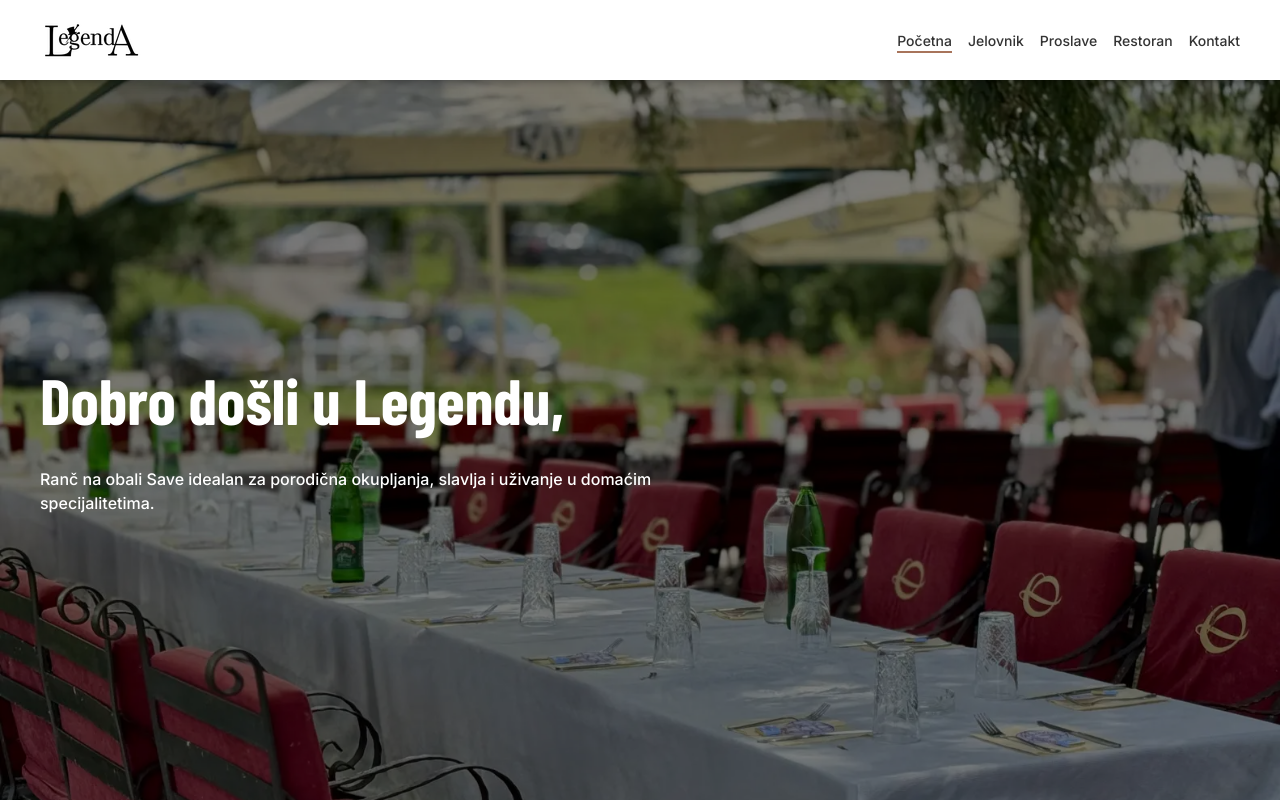
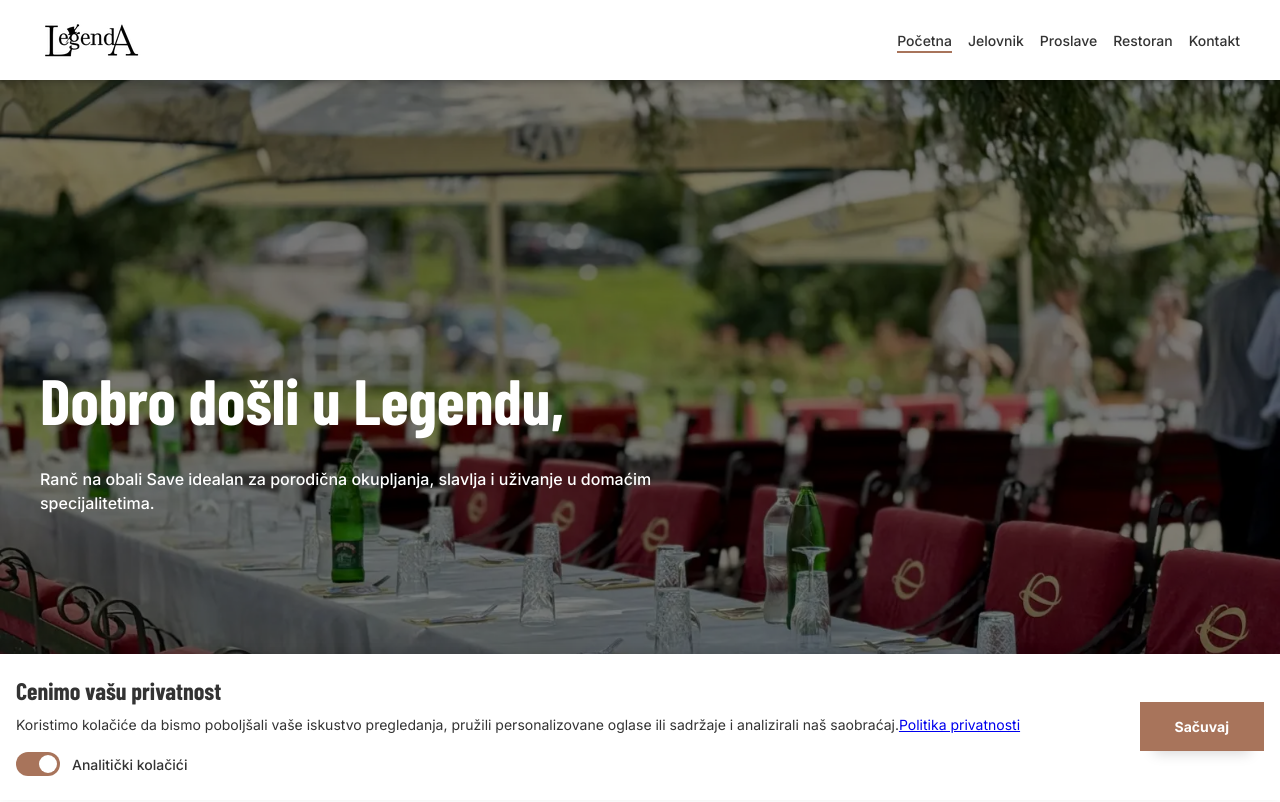
Before and after one commit to ignjatovicadam/rancrestoranegenda-client, a Vue app: page / in a window 1280 px wide. Shown: the top 802 px of the page. Built offline with nearby package versions, Linux system fonts and the light colour scheme; a web font is replaced by a local one.

Commit message:
cookie banner

```diff
--- a/package.json
+++ b/package.json
@@ -2,7 +2,7 @@
   "homepage": "https://ignjatovicadam.github.io/rancrestoranegenda-client/",
   "name": "client",
   "private": true,
-  "version": "0.0.11",
+  "version": "0.0.12",
   "type": "module",
   "scripts": {
     "dev": "vite",
--- a/src/App.vue
+++ b/src/App.vue
@@ -1,5 +1,5 @@
 <script setup>
-  import { AppHeader, AppFooter } from './components';
+  import { AppHeader, AppFooter, AppCookieConsent } from './components';
 </script>
 
 <template>
@@ -7,5 +7,6 @@
   <main>
     <router-view />
   </main>
+  <app-cookie-consent />
   <app-footer />
 </template>
--- /dev/null
+++ b/src/components/AppCookieConsent/AppCookieConsent.vue
@@ -0,0 +1,128 @@
+<script setup>
+    import { onMounted, ref } from 'vue';
+
+    const open = ref(false);
+    const googleAl = ref(true);
+
+    onMounted(() => {
+        open.value = true;
+    });
+</script>
+
+<template>
+    <Transition name="cookie-slide">
+        <div v-if="open" class="cookie-consent padding-block-500">
+            <div class="large-container">
+                <div class="two-cl-layout">
+                    <div>
+                        <h3 class="fs-tertiary-heading fw-bold mb-1">Cenimo vašu privatnost</h3>
+                        <span class="fw-regular fs-small mb-2">Koristimo kolačiće da bismo poboljšali vaše iskustvo pregledanja, pružili personalizovane oglase ili sadržaje i analizirali naš saobraćaj.<router-link to="/privacypolicy">Politika privatnosti</router-link></span>
+                        <div class="toggle-group">
+                            <label class="toggle-label fw-semi-bold fs-small">
+                                <input v-model="googleAl" type="checkbox" class="toggle-input" />
+                                <span class="toggle-switch fw-bold"></span>
+                                <span>Analitički kolačići</span>
+                            </label>
+                        </div>
+                    </div>
+
+                    <div>
+                        <button @click="open = false" class="button button-primary">Sačuvaj</button>
+                    </div>
+                </div>
+            </div>
+        </div>
+    </Transition>
+</template>
+
+<style scoped>
+.cookie-consent {
+    position: fixed;
+    bottom: 0;
+    width: 100%;
+    z-index: 1000;
+    background-color: white;
+    box-shadow: 0 -2px 10px rgba(0, 0, 0, 0.1);
+}
+
+.fs-small {
+    font-size: 0.875rem;
+}
+
+.two-cl-layout {
+    display: flex;
+    flex-direction: column;
+    gap: var(--size-400);
+}
+
+@media (min-width: 50em) {
+    .two-cl-layout {
+        flex-direction: row;
+        justify-content: space-between;
+        align-items: center;
+    }
+}
+
+.mb-1 {
+    margin-bottom: var(--size-200);
+}
+
+.toggle-group {
+    margin-top: 1em;
+}
+
+.toggle-label {
+    display: flex;
+    align-items: center;
+    gap: 0.75rem;
+    cursor: pointer;
+}
+
+.toggle-input {
+    display: none;
+}
+
+.toggle-switch {
+    position: relative;
+    width: 44px;
+    height: 24px;
+    background-color: #ccc;
+    border-radius: 999px;
+    transition: background-color 0.3s ease;
+}
+
+.toggle-switch::after {
+    content: "";
+    position: absolute;
+    top: 3px;
+    left: 3px;
+    width: 18px;
+    height: 18px;
+    background-color: #fff;
+    border-radius: 50%;
+    transition: transform 0.3s ease;
+}
+
+.toggle-input:checked + .toggle-switch {
+    background-color: var(--clr-accent-400);
+}
+
+.toggle-input:checked + .toggle-switch::after {
+    transform: translateX(20px);
+}
+
+.cookie-slide-enter-from,
+.cookie-slide-leave-to {
+  opacity: 0;
+}
+
+.cookie-slide-enter-active,
+.cookie-slide-leave-active {
+  transition: opacity 1s ease;
+}
+
+.cookie-slide-enter-to,
+.cookie-slide-leave-from {
+  opacity: 1;
+}
+</style>
--- /dev/null
+++ b/src/components/AppCookieConsent/index.js
@@ -0,0 +1 @@
+export { default as AppCookieConsent } from './AppCookieConsent.vue';
--- a/src/components/ImageGallery/ImageGallery.vue
+++ b/src/components/ImageGallery/ImageGallery.vue
@@ -77,6 +77,7 @@
                         :loading="i === 0 ? 'eager' : 'lazy'"
                         :src="image.url"
                         :alt="image.description"
+                        :class="{ 'loaded': cache[image.url] }"
                         @load="cache[image.url] = image.url"
                         @dragstart.prevent
                     >
--- a/src/components/ImageGallery/imageGallery.css
+++ b/src/components/ImageGallery/imageGallery.css
@@ -60,6 +60,12 @@
         transition: transform 0.2s ease-in-out;
         -webkit-touch-callout: none;
         will-change: filter;
+
+        opacity: 0;
+
+        &.loaded {
+            opacity: 1;
+        }
     }
 
     .vgo-gallery__cell-blur {
--- a/src/components/index.js
+++ b/src/components/index.js
@@ -2,3 +2,4 @@ export * from './AppHeader';
 export * from './AppFooter';
 export * from './AppHero';
 export * from './BookingForm';
+export * from './AppCookieConsent';
--- a/src/router/index.js
+++ b/src/router/index.js
@@ -9,6 +9,7 @@ import EventsView from '../views/EventsView.vue';
 import MenuView from '../views/MenuView.vue';
 import BirthdatePartiesView from '../views/BirthdatePartiesView.vue';
 import ImportantInfoView from '../views/ImportantInfoView.vue';
+import NotFoundView from '../views/NotFoundView.vue';
 
 const routes = [
     {
@@ -16,7 +17,7 @@ const routes = [
         name: 'Home',
         component: HomeView,
         meta: {
-            title: 'Ranč restoran Legenda',
+            title: 'Restoran ranč Legenda',
             description: 'Ranč na obali Save idealan za porodična okupljanja, slavlja i uživanje u domaćim specijalitetima.'
         }
     },
@@ -25,7 +26,7 @@ const routes = [
         name: 'Restaurant',
         component: RestaurantView,
         meta: {
-            title: 'O restoranu | Ranč restoran Legenda',
+            title: 'O restoranu | Restoran ranč Legenda',
             description: 'Istražite naš restoran, meni i specijalitete. Rezervišite sto danas.'
         }
     },
@@ -34,7 +35,7 @@ const routes = [
         name: 'TeamBuilding',
         component: TeamBuildingView,
         meta: {
-            title: 'Team Building | Ranč restoran Legenda',
+            title: 'Team Building | Restoran ranč Legenda',
             description: 'Organizujte nezaboravan team building za svoj tim.'
         }
     },
@@ -43,7 +44,7 @@ const routes = [
         name: 'Contact',
         component: ContactView,
         meta: {
-            title: 'Kontakt | Ranč restoran Legenda',
+            title: 'Kontakt | Restoran ranč Legenda',
             description: 'Kontaktirajte nas za rezervacije, događaje ili informacije.'
         }
     },
@@ -52,7 +53,7 @@ const routes = [
         name: 'PrivacyPolicy',
         component: PrivacyPolicyView,
         meta: {
-            title: 'Politika privatnosti | Ranč restoran Legenda',
+            title: 'Politika privatnosti | Restoran ranč Legenda',
             description: 'Politika privatnosti Ranclegenda - kako štitimo vaše podatke.'
         }
     },
@@ -61,7 +62,7 @@ const routes = [
         name: 'TermsOfUse',
         component: TermsOfUseView,
         meta: {
-            title: 'Uslovi korišćenja | Ranč restoran Legenda',
+            title: 'Uslovi korišćenja | Restoran ranč Legenda',
             description: 'Uslovi korišćenja.'
         }
     },
@@ -70,7 +71,7 @@ const routes = [
         name: 'ImportantInfo',
         component: ImportantInfoView,
         meta: {
-            title: 'Uslovi korišćenja | Ranč restoran Legenda',
+            title: 'Uslovi korišćenja | Restoran ranč Legenda',
             description: 'Uslovi korišćenja.'
         }
     },
@@ -79,7 +80,7 @@ const routes = [
         name: 'Events',
         component: EventsView,
         meta: {
-            title: 'Događaji | Ranč restoran Legenda',
+            title: 'Događaji | Restoran ranč Legenda',
             description: 'Odkrijte naše predstojuće događaje i specijalne večeri na Ranclegenda.'
         }
     },
@@ -88,7 +89,7 @@ const routes = [
         name: 'Menu',
         component: MenuView,
         meta: {
-            title: 'Meni | Ranč restoran Legenda',
+            title: 'Meni | Restoran ranč Legenda',
             description: 'Pregledajte naš kompletan meni sa jelima.'
         }
     },
@@ -97,10 +98,19 @@ const routes = [
         name: 'BirthdateParties',
         component: BirthdatePartiesView,
         meta: {
-            title: 'Rođendanske zabave | Ranč restoran Legenda',
+            title: 'Rođendanske zabave | Restoran ranč Legenda',
             description: 'Proslavite rođendan uz nezaboravna atmosferu.'
         }
-    }
+    },
+    {
+        path: '/:pathMatch(.*)*',
+        name: 'NotFound',
+        component: NotFoundView,
+        meta: {
+            title: 'Stranica nije pronadjena | Restoran ranč Legenda',
+            description: 'Stranica koju tražite ne postoji ili je premeštena.'
+        }
+    },
 ];
 
 const router = createRouter({
--- /dev/null
+++ b/src/views/NotFoundView.vue
@@ -0,0 +1,23 @@
+<script setup></script>
+
+<template>
+    <section id="terms-of-service" class="padding-block-900">
+        <div class="container">
+            <h2 class="fs-secondary-heading fw-bold">Stranica nije pronadjena</h2>
+
+            <div class="tos-section flow">
+                <div></div>
+                <p class="fw-regular">
+                    Izgleda da stranica koju tražite ne postoji ili je premeštena. Molimo vas da proverite adresu ili se vratite na početnu stranicu.
+                </p>
+                <div class="menu-action-link">
+                    <router-link to="/" class="button button-primary">Vratite se na početnu stranicu</router-link>
+                </div>
+
+                <div class="contact-map">
+                    <iframe src="https://www.google.com/maps/embed?pb=!1m18!1m12!1m3!1d2832.407884865954!2d20.3606737!3d44.77248919999999!2m3!1f0!2f0!3f0!3m2!1i1024!2i768!4f13.1!3m3!1m2!1s0x475a6ef6db0a1aab%3A0x336fb62faf6f3915!2sRan%C4%8D%20Legenda%20-%20Restoran%20Legenda!5e0!3m2!1sen!2srs!4v1754298709150!5m2!1sen!2srs" style="border:0;" allowfullscreen="" referrerpolicy="no-referrer-when-downgrade"></iframe>
+                </div>
+            </div>
+        </div>
+    </section>
+</template>
--- a/src/views/RestaurantView.vue
+++ b/src/views/RestaurantView.vue
@@ -1,7 +1,9 @@
 <script setup>
+    import { reactive } from 'vue';
     import { AppHero } from '../components/AppHero';
-    import { BookingForm } from '../components/BookingForm';
     import { ImageGallery } from '../components/ImageGallery';
+
+    const cache = reactive({});
 
     const upperImages = [
         {
```
Also changed, not shown: src/views/HomeView.vue (+12 -4 lines).
